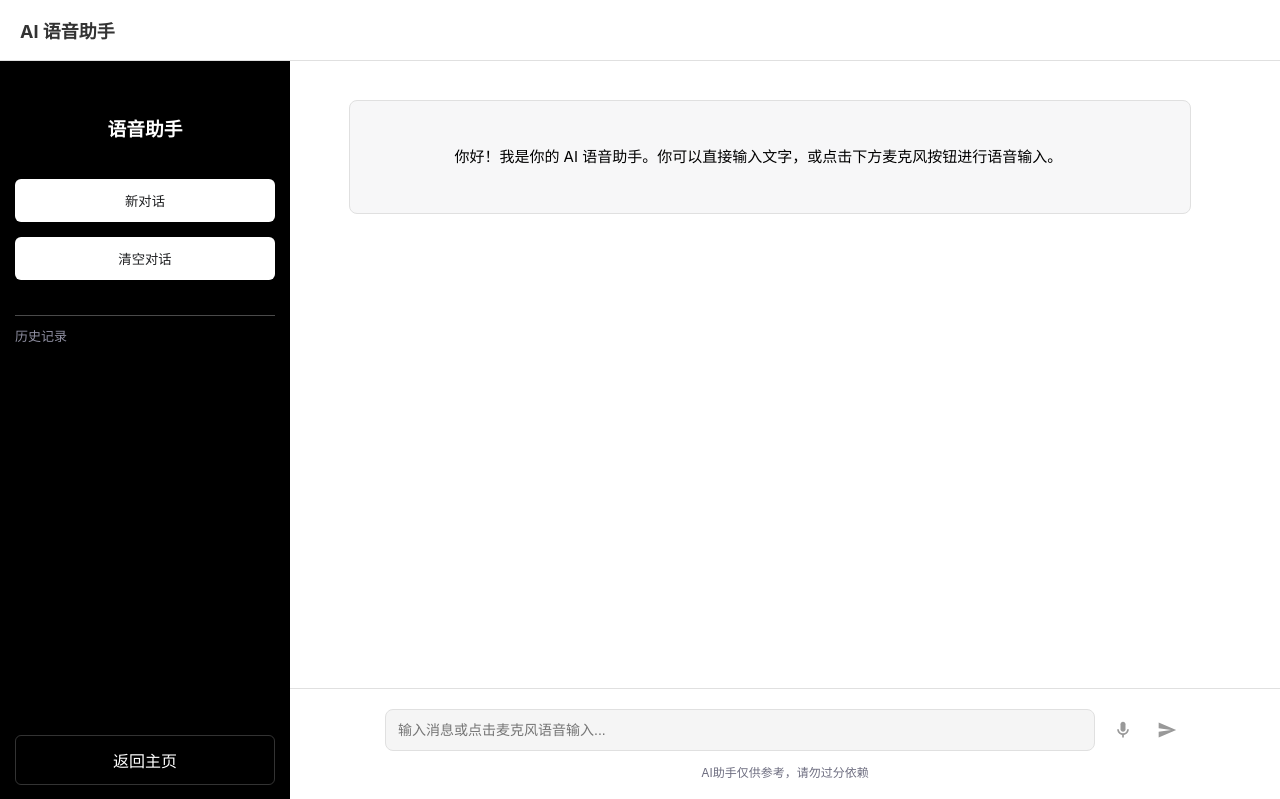
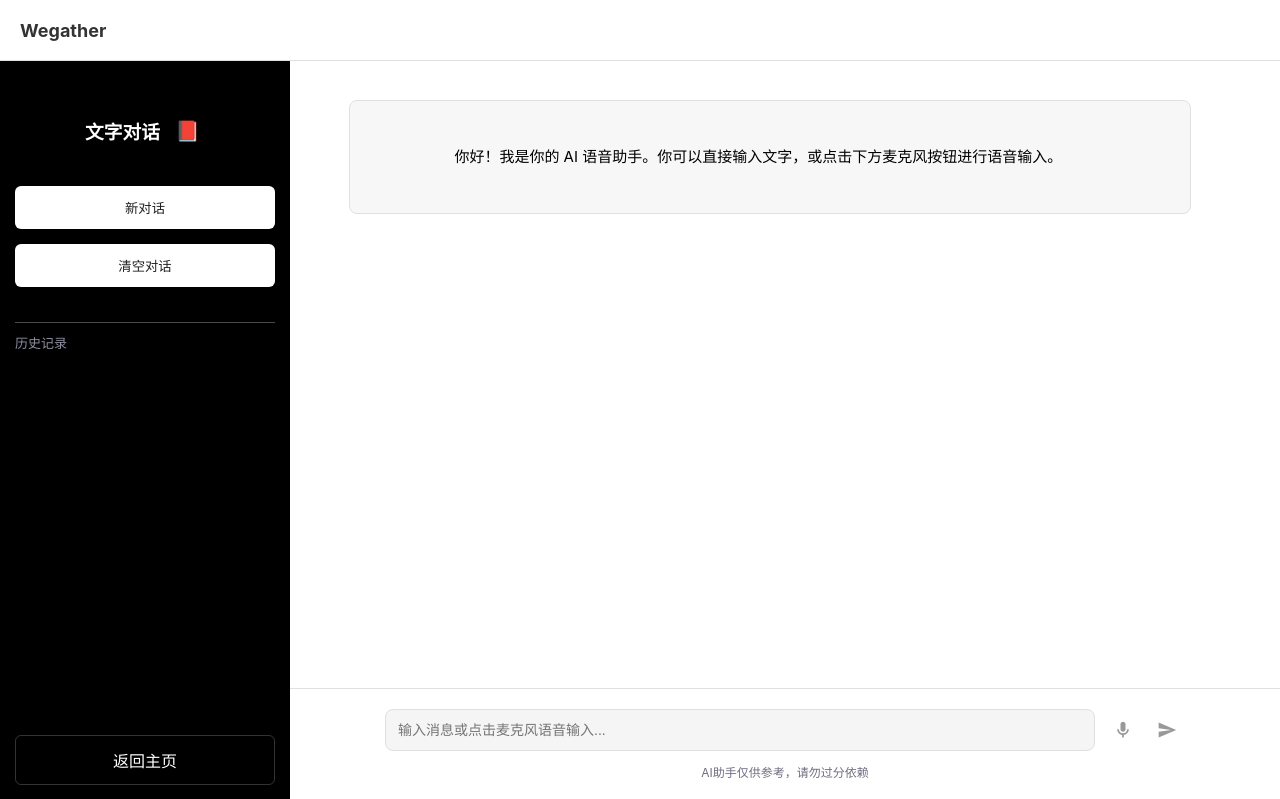
Before and after one commit to EVAtalentworker/mental-room, a Flask app: page /qa in a window 1280 px wide. Shown: the top 799 px of the page. Run offline with Flask 2, Linux system fonts and the light colour scheme.

Commit message:
Add files via upload

```diff
--- a/speech_recognition_project/main.py
+++ b/speech_recognition_project/main.py
@@ -2,6 +2,8 @@ import speech_recognition as sr
 import pyaudio
 import wave
 import os
+import threading
+import pyttsx3  # 添加 pyttsx3 导入
 from datetime import datetime
 from flask import Flask, render_template, jsonify, send_from_directory, request  # 添加 request 导入
 from run import chat, history
@@ -11,6 +13,23 @@ speech_recognizer = None
 current_stream = None
 current_audio = None
 frames = []
+
+# 初始化语音引擎
+engine = pyttsx3.init()
+# 设置中文语音（如果有的话）
+voices = engine.getProperty('voices')
+for voice in voices:
+    if 'chinese' in voice.name.lower():
+        engine.setProperty('voice', voice.id)
+        break
+
+# 设置语音属性
+engine.setProperty('rate', 180)    # 语速
+engine.setProperty('volume', 1.0)  # 音量
+
+def speak_text(text):
+    engine.say(text)
+    engine.runAndWait()
 
 class SpeechRecognizer:
     def __init__(self):
@@ -109,25 +128,38 @@ def start_recording():
     except Exception as e:
         return jsonify({'success': False, 'error': str(e)})
 
+@app.route('/chat', methods=['POST'])
+def chat_endpoint():
+    try:
+        data = request.get_json()
+        message = data.get('message', '')
+        is_voice_mode = data.get('isVoiceMode', False)
+
+        response = chat(message, history)
+
+        if is_voice_mode:
+            # 在新线程中播放语音，避免阻塞响应
+            threading.Thread(target=speak_text, args=(response,)).start()
+
+        return jsonify({'success': True, 'response': response})
+    except Exception as e:
+        return jsonify({'success': False, 'error': str(e)})
+
 @app.route('/stop_recording', methods=['POST'])
 def stop_recording():
     global speech_recognizer
     try:
         audio_file = speech_recognizer.stop_recording()
         text = speech_recognizer.transcribe_audio(audio_file)
-        # 将语音识别结果发送给 AI 进行对话
+        is_voice_mode = request.json.get('isVoiceMode', False)
+
         response = chat(text, history)
+
+        if is_voice_mode:
+            # 在新线程中播放语音，避免阻塞响应
+            threading.Thread(target=speak_text, args=(response,)).start()
+
         return jsonify({'success': True, 'text': text, 'response': response})
-    except Exception as e:
-        return jsonify({'success': False, 'error': str(e)})
-
-@app.route('/chat', methods=['POST'])
-def chat_endpoint():
-    try:
-        data = request.get_json()
-        message = data.get('message', '')
-        response = chat(message, history)
-        return jsonify({'success': True, 'response': response})
     except Exception as e:
         return jsonify({'success': False, 'error': str(e)})
 
--- a/speech_recognition_project/static/styles.css
+++ b/speech_recognition_project/static/styles.css
@@ -328,3 +328,23 @@ body {
 .home-btn:hover {
     background: rgba(255, 255, 255, 0.1);
 }
+
+.sidebar-header h3 {
+    display: flex;
+    align-items: center;
+    justify-content: center;
+    gap: 10px;
+}
+
+.toggle-btn {
+    background: none;
+    border: none;
+    font-size: 20px;
+    cursor: pointer;
+    padding: 5px;
+    transition: transform 0.3s ease;
+}
+
+.toggle-btn:hover {
+    transform: scale(1.1);
+}
--- a/speech_recognition_project/templates/qa.html
+++ b/speech_recognition_project/templates/qa.html
@@ -3,21 +3,24 @@
 <head>
     <meta charset="UTF-8">
     <meta name="viewport" content="width=device-width, initial-scale=1.0">
-    <title>AI 语音助手</title>
+    <title>AI 问答</title>
     <link rel="stylesheet" href="{{ url_for('static', filename='styles.css') }}">
 </head>
 <body>
     <!-- 顶部导航栏 -->
     <div class="top-navbar">
         <div class="nav-content">
-            <div class="nav-title">AI 语音助手</div>
+            <div class="nav-title">Wegather</div>
         </div>
     </div>
 
     <!-- 侧边栏 -->
     <div class="sidebar">
         <div class="sidebar-header">
-            <h3>语音助手</h3>
+            <h3>
+                <span id="chatTypeText">文字对话</span>
+                <button id="toggleChatType" class="toggle-btn">📕</button>
+            </h3>
         </div>
         <button id="newChatButton" class="new-chat-btn">新对话</button>
         <button id="clearHistoryButton" class="clear-chat-btn">清空对话</button>
@@ -63,12 +66,18 @@
         </div>
     </div>
 
+    <!-- 在 script 部分添加以下代码 -->
     <script>
         const recordButton = document.getElementById('recordButton');
         const chatForm = document.getElementById('chatForm');
         const textInput = document.getElementById('textInput');
         const chatContainer = document.getElementById('chat-container');
         let isRecording = false;
+        let isVoiceMode = false;  // 添加模式标志
+
+        // 更新切换按钮处理程序
+        const toggleButton = document.getElementById('toggleChatType');
+        const chatTypeText = document.getElementById('chatTypeText');
 
         function addMessage(text, isUser = false) {
             const messageDiv = document.createElement('div');
@@ -77,6 +86,17 @@
             chatContainer.appendChild(messageDiv);
             chatContainer.scrollTop = chatContainer.scrollHeight;
         }
+
+        toggleButton.addEventListener('click', () => {
+            isVoiceMode = !isVoiceMode;
+            if (isVoiceMode) {
+                toggleButton.textContent = '🔈';
+                chatTypeText.textContent = '语音对话';
+            } else {
+                toggleButton.textContent = '📕';
+                chatTypeText.textContent = '文字对话';
+            }
+        });
 
         // 处理文本输入
         chatForm.addEventListener('submit', async (e) => {
@@ -93,7 +113,10 @@
                     headers: {
                         'Content-Type': 'application/json',
                     },
-                    body: JSON.stringify({ message: text })
+                    body: JSON.stringify({
+                        message: text,
+                        isVoiceMode: isVoiceMode
+                    })
                 });
 
                 const data = await response.json();
@@ -134,10 +157,16 @@
                 // 停止录音
                 try {
                     const response = await fetch('/stop_recording', {
-                        method: 'POST'
+                        method: 'POST',
+                        headers: {
+                            'Content-Type': 'application/json',
+                        },
+                        body: JSON.stringify({
+                            isVoiceMode: isVoiceMode
+                        })
                     });
+
                     const data = await response.json();
-
                     if (data.success) {
                         addMessage(data.text, true);
                         addMessage(data.response);
```
